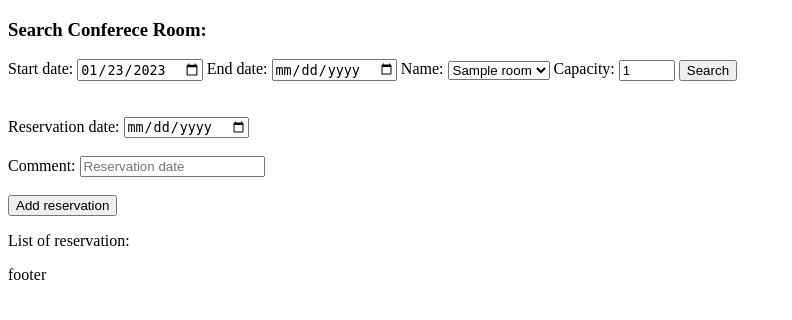
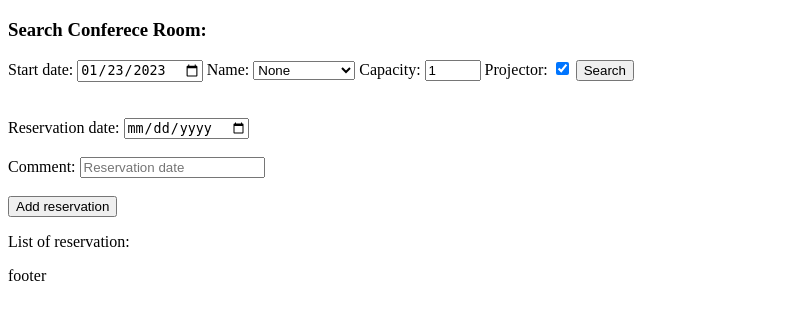
Before and after one commit to psaicho/book-a-room, a Django app: page /room/reserve/1/ in a window 1280 px wide. Shown: the part 26-346 px from the top of the page, without its empty margins (0-792 px from the left). Run offline with Django 4.2, Linux system fonts and the light colour scheme; tables that the repository leaves empty hold one stand-in row (values such as "Sample post").

Commit message:
All Task Done!

```diff
--- a/Book/book_a_room/context_processors.py
+++ b/Book/book_a_room/context_processors.py
@@ -9,9 +9,3 @@ def rooms_processor(request):
         'crooms': rooms,
         'today': datetime.today().strftime("%Y-%m-%d"),
     }
-
-def get_data_search(request):
-    serch_capacity = request.GET.get('serch_capacity')
-    return render(
-
-    )
--- a/Book/book_a_room/templates/reserve_room.html
+++ b/Book/book_a_room/templates/reserve_room.html
@@ -3,10 +3,11 @@
 {{info}}
 <form action="" method="POST">{% csrf_token%}
     <label for="date">Reservation date:</label>
-    <input value="" type="date"  placeholder="Reservation date" id="date" name="date"><br><br>
+    <input value="" type="date"  placeholder="Reservation date" id="date" name="date" value="{{today}}"><br><br>
     <label for="comment">Comment:</label>
     <input value="" type="text" placeholder="Reservation date" id="comment" name="comment"><br><br>
     <input type="submit" value="Add reservation">
 </form>
+
 {% include "reservation_list.html" %}
 {% endblock %}
--- a/Book/book_a_room/templates/search.html
+++ b/Book/book_a_room/templates/search.html
@@ -1,20 +1,21 @@
 
 
-<form method="GET">
+<form method="GET" action="{% url 'search_results' %}">
 
   <h3>Search Conferece Room:</h3>
-  <label for="search_start_date">Start date:</label>
-  <input type="date" id="search_start_date" name="search_start_date" value="{{today}}" min="{{today}}" max="">
-  <label for="search_start_end">End date:</label>
-  <input type="date" id="search_start_end" name="search_start_end" value="" min="{{today}}"  max="">
-  <label for="search_name">Name:</label>
-  <select name="search_name" id="search_name">
+  <label for="search_date">Start date:</label>
+  <input type="date" id="search_date" name="search_date" value="{{today}}" min="{{today}}" max="">
+  <label for="search_id">Name:</label>
+  <select name="search_id" id="search_id">
+    <option value="">None</option>
     {% for room in crooms %}
-  <option value="{{crooms.id}}">{{room.name}}</option>
+  <option value="{{room.id}}">{{room.name}}</option>
     {% endfor%}
   </select>
-  <label for="serch_capacity">Capacity:</label>
-  <input type="number" id="serch_capacity" name="serch_capacity" value="1" min="1" max="{{crooms.capacity_max}}">
+  <label for="search_capacity">Capacity:</label>
+  <input type="number" id="search_capacity" name="search_capacity" value="1" min="1" max="{{crooms.capacity_max}}">
+  <label for="search_projector">Projector:</label>
+  <input type="checkbox" id="search_projector" name="search_projector" checked>
   <input type="submit" value="Search" >
 
 
@@ -38,7 +39,7 @@
         }
 
     today = yyyy + '-' + mm + '-' + dd;
-    document.querySelector("#search_start_end").setAttribute("max", today);
-    document.querySelector("#search_start_date").setAttribute("max", today);
+    document.querySelector("#search_date").setAttribute("max", today);
+
 
   </script>
--- a/Book/book_a_room/urls.py
+++ b/Book/book_a_room/urls.py
@@ -9,6 +9,7 @@ urlpatterns = [
     path('room/delete/<int:id>/', views.DeleteRoom.as_view(), name='delete_room'),
     re_path(r'room/modify/(?P<id>[0-9]+)/', views.ModifyRoom.as_view(), name='modify_room'),
     path('room/reserve/<int:id>/', views.ReserveRomm.as_view(), name='reserve_room'),
+    path('room/search-results/', views.SearchResults.as_view(), name='search_results'),
 
 
 ]
--- a/Book/book_a_room/views.py
+++ b/Book/book_a_room/views.py
@@ -1,13 +1,12 @@
+from datetime import date, datetime
+
 from book_a_room.models import Room, RoomReservation
-from django.http import HttpResponse, HttpResponseRedirect, Http404
-from django.shortcuts import render, redirect, reverse
 from django import views
+from django.db.models import Q
+from django.http import HttpResponseRedirect
 from django.shortcuts import get_object_or_404
+from django.shortcuts import render
 from django.urls import reverse
-from datetime import date, datetime
-from django.views.generic.base import TemplateView
-
-
 
 
 # Create your views here.
@@ -26,17 +25,17 @@ class AddRoom(views.View):
         capacity = request.POST.get('capacity')
         projector_a = True if request.POST.get('projector_a') == 'on' else False
 
-        #change the letter size in name variable
+        # change the letter size in name variable
         print(type(name))
 
-        #validation
+        # validation
         if name != '' and capacity.isnumeric():
             info = 'Romm has been added to the dataBase'
             name = name.title()
             # Add room to the DataBase
             Room.objects.update_or_create(
                 name=name,
-                defaults={'name': name, 'capacity': capacity, 'projector_availability':projector_a},
+                defaults={'name': name, 'capacity': capacity, 'projector_availability': projector_a},
             )
             return HttpResponseRedirect(reverse('rooms'))
         else:
@@ -47,6 +46,7 @@ class AddRoom(views.View):
                 'add_room.html',
                 context={'info': info}
             )
+
 
 class AllRooms(views.View):
     def get(self, request):
@@ -60,6 +60,7 @@ class AllRooms(views.View):
             context={'rooms': rooms}
         )
 
+
 class DeleteRoom(views.View):
 
     def get(self, request, id):
@@ -71,6 +72,7 @@ class DeleteRoom(views.View):
 
         )
 
+
 class ModifyRoom(views.View):
     def get(self, request, id):
         room = get_object_or_404(Room, id=id)
@@ -79,6 +81,7 @@ class ModifyRoom(views.View):
             'modify_room.html',
             context={'room': room}
         )
+
     def post(self, request, id):
         # get value from form
         name = str(request.POST.get('name'))
@@ -96,6 +99,7 @@ class ModifyRoom(views.View):
 
         return HttpResponseRedirect(reverse('rooms'))
 
+
 def room_by_id(id: int):
     room = Room.objects.get(id=id)
     room.reservation_gt_today \
@@ -105,7 +109,7 @@ def room_by_id(id: int):
 
 
 class RoomDetails(views.View):
-    def get(self,request,id):
+    def get(self, request, id):
         # room = Room.objects.get(id=id)
         # room.reservation_gt_today \
         #     = [reservation.date for reservation in
@@ -115,6 +119,7 @@ class RoomDetails(views.View):
             'room.html',
             context={'room': room_by_id(id)}
         )
+
 
 class ReserveRomm(views.View):
     def get(self, request, id):
@@ -139,3 +144,23 @@ class ReserveRomm(views.View):
         else:
             RoomReservation.objects.create(date=date_r, room_id=room, comment=comment)
             return HttpResponseRedirect(reverse('rooms'))
+
+
+class SearchResults(views.View):
+    def get(self, request):
+        date = request.GET.get('search_date')
+        print(date)
+
+        projector = True if request.GET.get('search_projector') == 'on' else False
+        id = request.GET.get('search_id')
+        capacity = request.GET.get('search_capacity')
+        print(RoomReservation.objects.filter(date=date).values_list('id'))
+        rooms = Room.objects.filter(
+                                    (Q(capacity__gt=capacity)
+                                     and Q(projector_availability=projector))
+                                    ).exclude(id__in=RoomReservation.objects.filter(date=date).values_list('room_id'))
+        return render(
+            request,
+            'search_result.html',
+            context={'rooms': rooms}
+        )
```
Also changed, not shown: Book/book_a_room/templates/search_result.html (added, +20 -0 lines).
